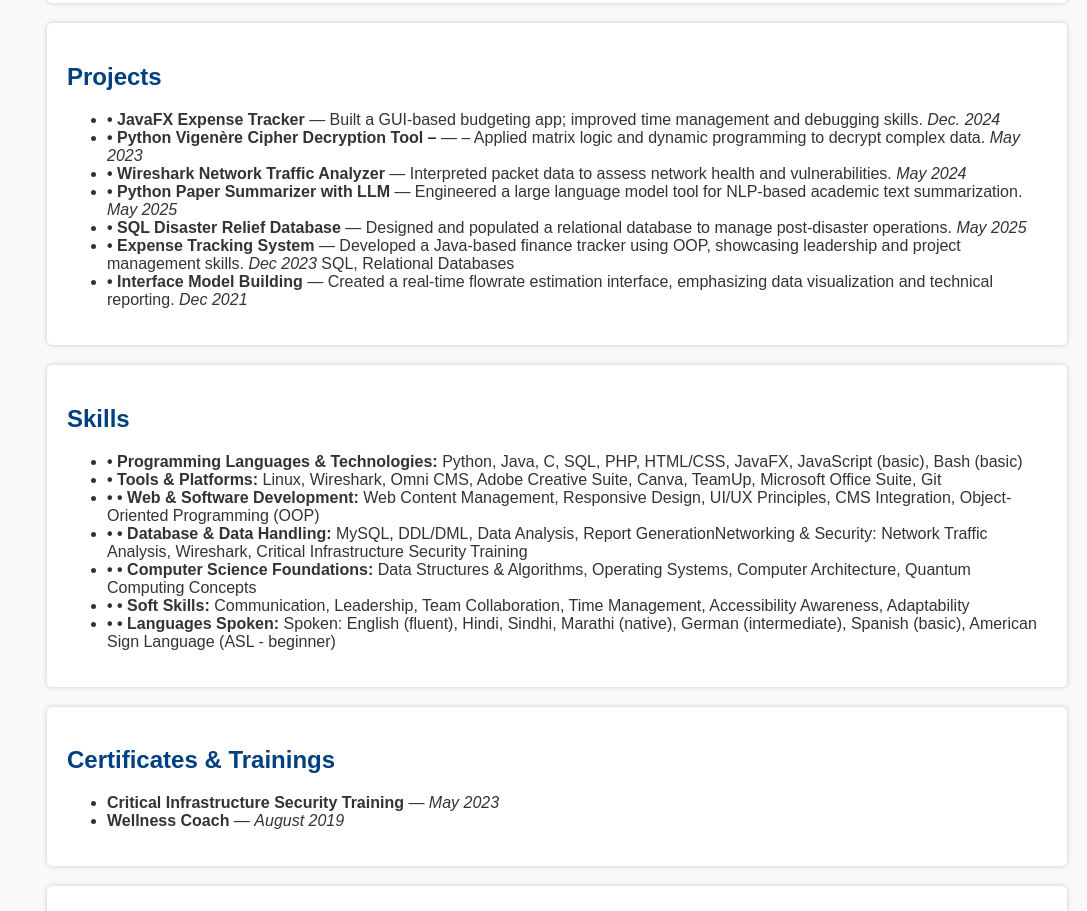
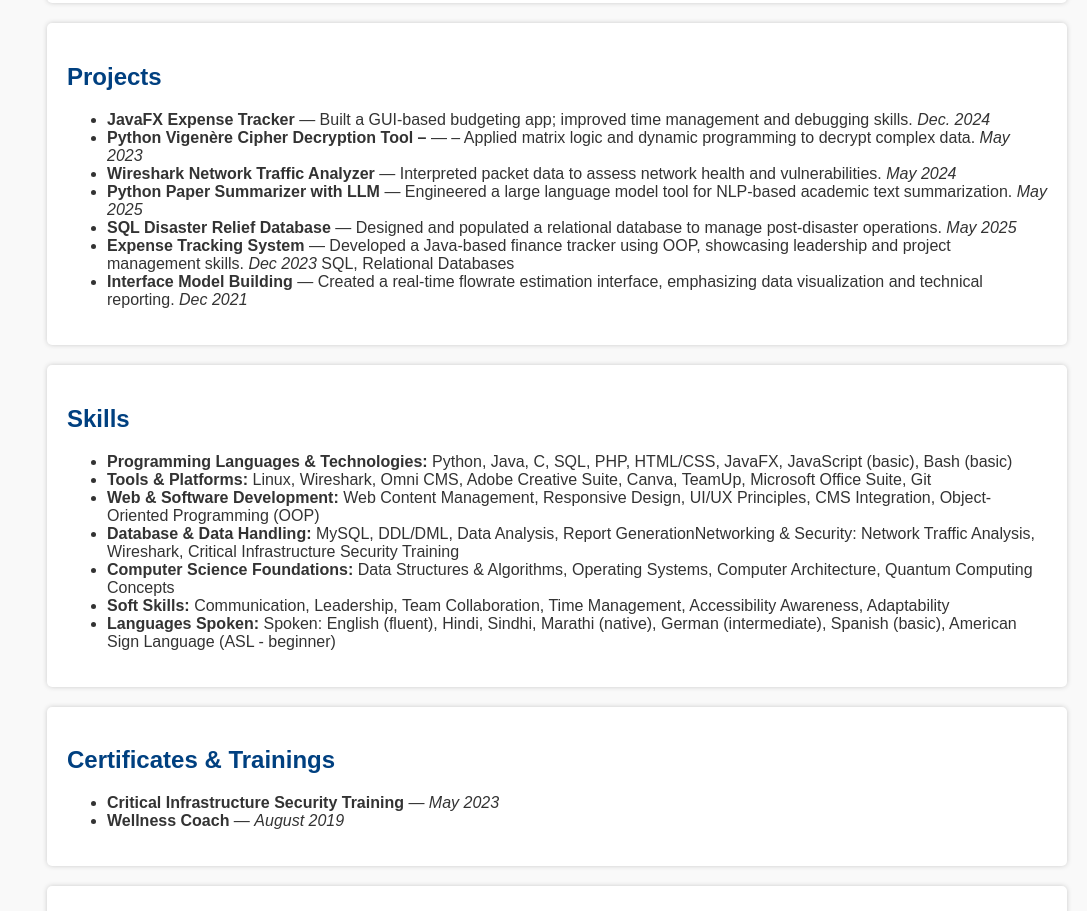
Before and after one commit to Khushi-Nankani/portfolio, a plain HTML site: page index.html in a window 1280 px wide. Shown: the part 2371-3282 px from the top of the page, without its empty margins (193-1280 px from the left). Drawn offline with Linux system fonts and the light colour scheme.

Commit message:
Update index.html

```diff
--- a/index.html
+++ b/index.html
@@ -256,31 +256,31 @@
   <h2>Projects</h2>
   <ul>
     <li>
-      <strong>•	JavaFX Expense Tracker </strong> — Built a GUI-based budgeting app; improved time management and debugging skills.
+      <strong>JavaFX Expense Tracker </strong> — Built a GUI-based budgeting app; improved time management and debugging skills.
       <em>Dec. 2024</em>
     </li>
     <li>
-      <strong>•	Python Vigenère Cipher Decryption Tool – </strong> — – Applied matrix logic and dynamic programming to decrypt complex data.
+      <strong>Python Vigenère Cipher Decryption Tool – </strong> — – Applied matrix logic and dynamic programming to decrypt complex data.
       <em>May 2023</em>
     </li>
     <li>
-      <strong>•	Wireshark Network Traffic Analyzer </strong> — Interpreted packet data to assess network health and vulnerabilities.
+      <strong>Wireshark Network Traffic Analyzer </strong> — Interpreted packet data to assess network health and vulnerabilities.
       <em>May 2024</em>
     </li>
     <li>
-      <strong>•	Python Paper Summarizer with LLM </strong> — Engineered a large language model tool for NLP-based academic text summarization.
+      <strong>Python Paper Summarizer with LLM </strong> — Engineered a large language model tool for NLP-based academic text summarization.
       <em>May 2025</em>
     </li>
     <li>
-      <strong>•	SQL Disaster Relief Database </strong> — Designed and populated a relational database to manage post-disaster operations.
+      <strong>SQL Disaster Relief Database </strong> — Designed and populated a relational database to manage post-disaster operations.
       <em>May 2025</em>
     </li>
     <li>
-      <strong>•	Expense Tracking System </strong> — Developed a Java-based finance tracker using OOP, showcasing leadership and project management skills.
+      <strong>Expense Tracking System </strong> — Developed a Java-based finance tracker using OOP, showcasing leadership and project management skills.
       <em>Dec 2023</em> SQL, Relational Databases
     </li>
     <li>
-      <strong>•	Interface Model Building </strong> — Created a real-time flowrate estimation interface, emphasizing data visualization and technical reporting.
+      <strong>Interface Model Building </strong> — Created a real-time flowrate estimation interface, emphasizing data visualization and technical reporting.
       <em>Dec 2021</em>
     </li>
   </ul>
@@ -289,13 +289,13 @@
 <section id="skills">
   <h2>Skills</h2>
   <ul>
-    <li><strong>•	Programming Languages & Technologies:</strong> Python, Java, C, SQL, PHP, HTML/CSS, JavaFX, JavaScript (basic), Bash (basic)</li>
-    <li><strong>•	Tools & Platforms:</strong> Linux, Wireshark, Omni CMS, Adobe Creative Suite, Canva, TeamUp, Microsoft Office Suite, Git</li>
-    <li><strong>•	•	Web & Software Development:</strong> Web Content Management, Responsive Design, UI/UX Principles, CMS Integration, Object-Oriented Programming (OOP)</li>
-    <li><strong>•	• Database & Data Handling:</strong> MySQL, DDL/DML, Data Analysis, Report GenerationNetworking & Security: Network Traffic Analysis, Wireshark, Critical Infrastructure Security Training</li>
-    <li><strong>•	• Computer Science Foundations:</strong> Data Structures & Algorithms, Operating Systems, Computer Architecture, Quantum Computing Concepts</li>
-    <li><strong>•	•	Soft Skills:</strong> Communication, Leadership, Team Collaboration, Time Management, Accessibility Awareness, Adaptability</li>
-    <li><strong>•	•	Languages Spoken:</strong> Spoken: English (fluent), Hindi, Sindhi, Marathi (native), German (intermediate), Spanish (basic), American Sign Language (ASL - beginner)</li>
+    <li><strong>Programming Languages & Technologies:</strong> Python, Java, C, SQL, PHP, HTML/CSS, JavaFX, JavaScript (basic), Bash (basic)</li>
+    <li><strong>Tools & Platforms:</strong> Linux, Wireshark, Omni CMS, Adobe Creative Suite, Canva, TeamUp, Microsoft Office Suite, Git</li>
+    <li><strong>Web & Software Development:</strong> Web Content Management, Responsive Design, UI/UX Principles, CMS Integration, Object-Oriented Programming (OOP)</li>
+    <li><strong>Database & Data Handling:</strong> MySQL, DDL/DML, Data Analysis, Report GenerationNetworking & Security: Network Traffic Analysis, Wireshark, Critical Infrastructure Security Training</li>
+    <li><strong>Computer Science Foundations:</strong> Data Structures & Algorithms, Operating Systems, Computer Architecture, Quantum Computing Concepts</li>
+    <li><strong>Soft Skills:</strong> Communication, Leadership, Team Collaboration, Time Management, Accessibility Awareness, Adaptability</li>
+    <li><strong>Languages Spoken:</strong> Spoken: English (fluent), Hindi, Sindhi, Marathi (native), German (intermediate), Spanish (basic), American Sign Language (ASL - beginner)</li>
   </ul>
 </section>
 
```
